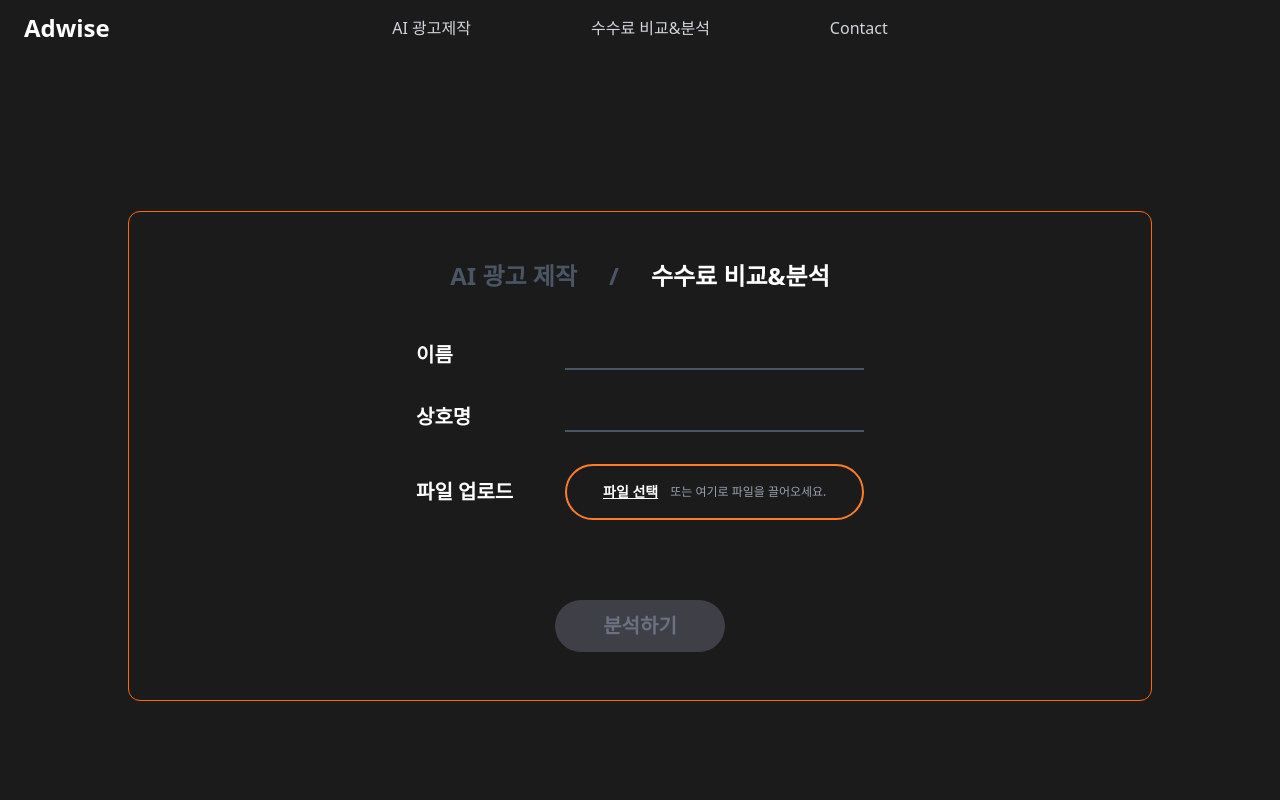
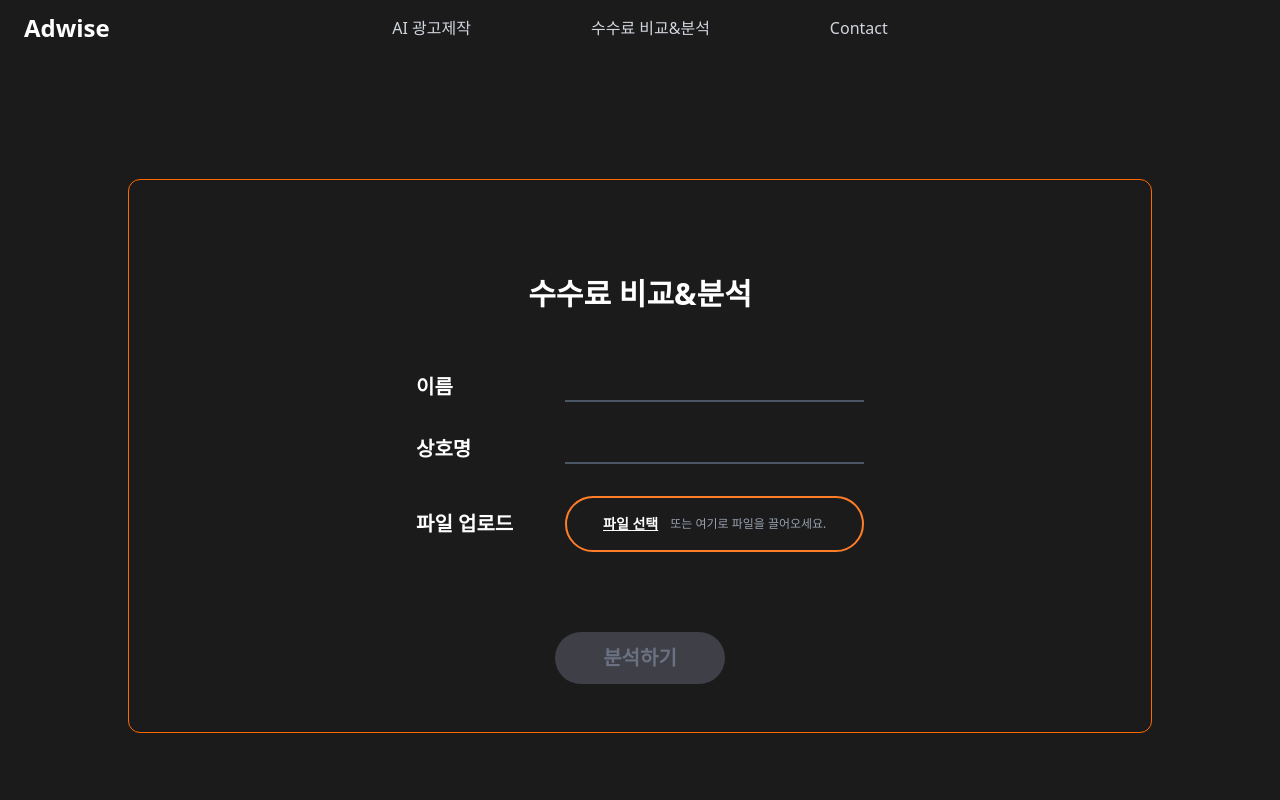
Before and after one commit to SKU-LikeLion13/Frontend, a React (Vite) app: page /cash in a window 1280 px wide. Shown: the top 800 px of the page. Built offline with nearby package versions, Linux system fonts and the light colour scheme.

Commit message:
Cash,Chat 구현

```diff
--- a/src/main.jsx
+++ b/src/main.jsx
@@ -6,6 +6,7 @@ import Header from './components/Header.jsx'
 import Footer from './components/Footer.jsx'
 import Home from './pages/Home.jsx'
 import CASH from './pages/CASH.jsx'
+import AIPlaceholder from './pages/AI.jsx'
 import CHAT from './pages/CHAT.jsx'
 import ChartResult from './pages/CHART_RESULT.jsx' // ChartResult 컴포넌트 임포트
 
@@ -25,7 +26,7 @@ const router = createBrowserRouter([
     element: (
       <>
         <Header />
-        <CASH key="ad" initialTab="ad" />
+        <AIPlaceholder />
         <Footer />
       </>
     ),
@@ -35,7 +36,7 @@ const router = createBrowserRouter([
     element: (
       <>
         <Header />
-        <CASH key="fee" initialTab="fee" />
+        <CASH key="fee" />
         <Footer />
       </>
     ),
--- a/src/pages/CASH.jsx
+++ b/src/pages/CASH.jsx
@@ -1,21 +1,27 @@
-// 이 파일은 '수수료 비교&분석' 및 'AI 광고 제작' 탭을 포함하는 메인 페이지 컴포넌트입니다.
-// 파일 업로드, 데이터 분석 요청, 그리고 결과 페이지로의 이동을 관리합니다.
+// --- CASH 페이지 메인 컴포넌트 ---
+// 이 파일은 '수수료 비교&분석' 탭을 포함하는 메인 페이지 컴포넌트임.
+// 주요 기능:
+// 1. 이름/상호명 입력 및 엑셀/CSV 파일 업로드
+// 2. 업로드된 파일을 읽어 JSON으로 변환
+// 3. 데이터 전처리(날짜 변환, 플랫폼 정규화 등)
+// 4. 분석 결과를 metrics.js의 processAnalysisData로 처리
+// 5. 결과 페이지("/chart-result")로 이동
+// 6. 작성 중인 폼 내용이 있는 경우 페이지 이탈 경고 표시
 
-// React 및 react-router-dom 라이브러리에서 필요한 기능들을 가져옵니다.
-import { useDropzone } from 'react-dropzone';
+import { useDropzone } from "react-dropzone";
 import React, { useState, useRef, useEffect, useCallback } from "react";
 import { useNavigate, useBlocker } from "react-router-dom";
-import * as XLSX from 'xlsx'; // 엑셀/CSV 파싱을 위한 xlsx 라이브러리
-import { normalizePlatform, processAnalysisData } from "../utils/metrics"; // 유틸리티 함수 임포트
+import * as XLSX from "xlsx"; // 엑셀/CSV 파싱용 라이브러리
+import { normalizePlatform, processAnalysisData } from "../utils/metrics"; // 데이터 처리 유틸리티
 
 // --- 공통 UI 컴포넌트 ---
 
-// 이름과 상호명을 입력받는 필드 컴포넌트
+// 이름과 상호명 입력 필드 컴포넌트
 const InputField = ({ label, value, onChange, ...props }) => (
   <div className="flex items-center justify-between">
     <label className="text-xl font-bold">{label}</label>
     <input
-      {...props} // type, name 등 추가적인 input 속성을 받습니다.
+      {...props} // type, name 등 추가 속성
       value={value}
       onChange={onChange}
       className="bg-[#1B1B1B] border-b-2 border-gray-600 w-2/3 text-lg text-white focus:outline-none focus:border-[#FF7D29] transition shadow-[inset_0_0_0_1000px_#1B1B1B] [caret-color:white] [&:-webkit-autofill]:[-webkit-text-fill-color:white] [&:-webkit-autofill:hover]:[-webkit-text-fill-color:white] [&:-webkit-autofill:focus]:[-webkit-text-fill-color:white]"
@@ -23,22 +29,25 @@ const InputField = ({ label, value, onChange, ...props }) => (
   </div>
 );
 
-// 엑셀/CSV 파일 업로드를 위한 드래그 앤 드롭 컴포넌트
+// 파일 업로드 드래그 앤 드롭 컴포넌트
 const FileUploadField = ({ file, onFileChange }) => {
-  // 파일 드롭 시 호출될 콜백 함수
-  const onDrop = useCallback((acceptedFiles) => {
+  const onDrop = useCallback(
+    (acceptedFiles) => {
       if (acceptedFiles.length > 0) {
-      onFileChange(acceptedFiles[0]);
+        onFileChange(acceptedFiles[0]); // 첫 번째 파일 선택
       }
-  }, [onFileChange]);
+    },
+    [onFileChange]
+  );
 
-  // react-dropzone 훅을 사용하여 드래그 앤 드롭 기능 구현
   const { getRootProps, getInputProps, isDragActive } = useDropzone({
     onDrop,
     accept: {
-      'application/vnd.openxmlformats-officedocument.spreadsheetml.sheet': ['.xlsx'],
-      'application/vnd.ms-excel': ['.xls'],
-      'text/csv': ['.csv'],
+      "application/vnd.openxmlformats-officedocument.spreadsheetml.sheet": [
+        ".xlsx",
+      ],
+      "application/vnd.ms-excel": [".xls"],
+      "text/csv": [".csv"],
     },
   });
 
@@ -46,18 +55,21 @@ const FileUploadField = ({ file, onFileChange }) => {
     <div className="flex items-center justify-between">
       <label className="text-xl font-bold">파일 업로드</label>
       <div
-        {...getRootProps()} // 드래그 앤 드롭 영역 속성
+        {...getRootProps()}
         className={`w-2/3 p-4 rounded-full transition-colors cursor-pointer border-2
           ${
-            isDragActive ? 'border-orange-500 bg-gray-800' : 'border-[#FF7D29] bg-transparent'
-          } flex items-center justify-center gap-3`} // 드래그 활성화 시 스타일 변경
+            isDragActive
+              ? "border-orange-500 bg-gray-800"
+              : "border-[#FF7D29] bg-transparent"
+          }
+          flex items-center justify-center gap-3`}
       >
-        <input {...getInputProps()} /> {/* 파일 선택 input */}
-        {file ? ( // 파일이 선택되었을 경우 파일 이름만 표시
+        <input {...getInputProps()} />
+        {file ? (
           <span className="font-semibold text-white whitespace-nowrap">
             {file.name}
           </span>
-        ) : ( // 파일이 선택되지 않았을 경우 기본 안내 텍스트 표시
+        ) : (
           <>
             <span className="font-semibold text-sm text-white underline whitespace-nowrap">
               파일 선택
@@ -72,7 +84,7 @@ const FileUploadField = ({ file, onFileChange }) => {
   );
 };
 
-// '분석하기' 버튼 컴포넌트
+// 분석 실행 버튼
 const ExecuteButton = ({ onClick, disabled, children }) => (
   <button
     onClick={onClick}
@@ -87,30 +99,29 @@ const ExecuteButton = ({ onClick, disabled, children }) => (
   </button>
 );
 
-// '수수료 비교&분석' 탭의 폼 컴포넌트
+// '수수료 비교&분석' 폼 컴포넌트
 const FeeAnalysis = ({ onExecute, onFormChange }) => {
-  // 폼 데이터 (이름, 상호명, 파일) 상태 관리
   const [formData, setFormData] = useState({
     name: "",
     businessName: "",
     file: null,
   });
 
-  // 폼 유효성 검사 (모든 필드가 채워져야 유효)
-  const isFormValid = !!(formData.name && formData.businessName && formData.file);
+  // 모든 필드가 채워져야 버튼 활성화
+  const isFormValid = !!(
+    formData.name &&
+    formData.businessName &&
+    formData.file
+  );
 
-  // 입력 필드 값 변경 핸들러
   const handleChange = (e) => {
     const { name, value } = e.target;
-    setFormData(prev => ({ ...prev, [name]: value }));
+    setFormData((prev) => ({ ...prev, [name]: value }));
   };
 
-  // 파일 변경 핸들러
-  const handleFileChange = (file) => {
-    setFormData(prev => ({ ...prev, file }));
-  };
+  const handleFileChange = (file) => setFormData((prev) => ({ ...prev, file }));
 
-  // 폼 데이터 변경 시 부모 컴포넌트에 알림 (페이지 이탈 방지용)
+  // 폼 변경 시 부모 컴포넌트에 알림 (페이지 이탈 방지용)
   useEffect(() => {
     const isDirty = !!(formData.name || formData.businessName || formData.file);
     onFormChange(isDirty);
@@ -118,19 +129,35 @@ const FeeAnalysis = ({ onExecute, onFormChange }) => {
 
   return (
     <div className="w-full flex flex-col items-center text-white mt-12">
+      <h1 className="text-white text-3xl font-bold pb-15">수수료 비교&분석</h1>
       <div className="w-full max-w-md space-y-8">
-        <InputField label="이름" type="text" name="name" value={formData.name} onChange={handleChange} />
-        <InputField label="상호명" type="text" name="businessName" value={formData.businessName} onChange={handleChange} />
+        <InputField
+          label="이름"
+          type="text"
+          name="name"
+          value={formData.name}
+          onChange={handleChange}
+        />
+        <InputField
+          label="상호명"
+          type="text"
+          name="businessName"
+          value={formData.businessName}
+          onChange={handleChange}
+        />
         <FileUploadField file={formData.file} onFileChange={handleFileChange} />
       </div>
-      <ExecuteButton onClick={() => onExecute(formData)} disabled={!isFormValid}>
+      <ExecuteButton
+        onClick={() => onExecute(formData)}
+        disabled={!isFormValid}
+      >
         분석하기
       </ExecuteButton>
     </div>
   );
 };
 
-// 데이터 처리 중 표시되는 로딩 화면 컴포넌트
+// 로딩 화면 컴포넌트
 const LoadingScreen = ({ name }) => (
   <div className="absolute inset-0 flex items-center justify-center z-50">
     <div className="bg-white text-black rounded-2xl p-12 flex flex-col items-center justify-center text-center shadow-2xl">
@@ -147,120 +174,81 @@ const LoadingScreen = ({ name }) => (
   </div>
 );
 
-// 탭 전환 버튼 컴포넌트
-const TabButton = ({ isActive, onClick, children }) => (
-  <h2
-    onClick={onClick}
-    className={`cursor-pointer transition-colors ${
-      isActive ? "text-white" : "text-gray-600"
-    }`}
-  >
-    {children}
-  </h2>
-);
-
-// 'AI 광고 제작' 탭의 플레이스홀더 컴포넌트
-const AIPlaceholder = () => (
-    <div className="w-full flex flex-col items-center text-center text-gray-500 mt-24">
-      <h3 className="text-2xl font-bold">AI 광고 제작 기능 준비 중</h3>
-      <p className="mt-4 text-lg">팀원이 열심히 개발하고 있어요. 조금만 기다려주세요!</p>
-    </div>
-);
-
-
-// --- 메인 CASH 페이지 컴포넌트 ---
-const CASH = ({ initialTab = "ad" }) => {
-  // 활성 탭, 로딩 상태, 폼 변경 여부 등 상태 관리
-  const [activeTab, setActiveTab] = useState(initialTab);
+// --- 메인 CASH 페이지 ---
+const CASH = () => {
   const [isLoading, setIsLoading] = useState(false);
   const [loadingName, setLoadingName] = useState("");
   const [isFormDirty, setIsFormDirty] = useState(false);
   const [formResetKey, setFormResetKey] = useState(0);
 
-  const navigate = useNavigate(); // 페이지 이동 훅
+  const navigate = useNavigate();
   const isNavigatingAfterExecute = useRef(false); // 분석 후 페이지 이동 중인지 여부
 
-  // 폼 초기화 함수
   const resetForms = useCallback(() => {
     setIsFormDirty(false);
-    setFormResetKey(prev => prev + 1);
+    setFormResetKey((prev) => prev + 1);
   }, []);
 
-  // 페이지 이탈 방지 훅 (작성 중인 내용이 있을 경우 경고)
+  // 페이지 이탈 경고
   useBlocker(
     useCallback(
       ({ currentLocation, nextLocation }) => {
         if (isNavigatingAfterExecute.current) return false; // 분석 후 이동 중이면 경고 안함
-        if (isFormDirty && activeTab === 'fee' && currentLocation.pathname !== nextLocation.pathname) {
+        if (isFormDirty && currentLocation.pathname !== nextLocation.pathname) {
           return !window.confirm(
             "작성중인 내용이 있습니다. 페이지를 이동하시겠습니까? 작성중인 내용은 저장되지 않습니다."
           );
         }
         return false;
       },
-      [isFormDirty, activeTab]
+      [isFormDirty]
     )
   );
 
-  // 탭 전환 핸들러
-  const handleTabSwitch = (tab) => {
-    if (isFormDirty && activeTab === 'fee') {
-      const confirmSwitch = window.confirm(
-        "작성중인 내용이 있습니다. 이동하시겠습니까? 작성중인 내용은 저장되지 않습니다."
-      );
-      if (!confirmSwitch) return;
-    }
-    setActiveTab(tab);
-    resetForms();
-  };
-
-  // '수수료 분석' 실행 함수 (파일 파싱 및 데이터 처리)
-  const handleFeeExecute = useCallback((formData) => {
-    // 1. 파일 유효성 검사
+  // 수수료 분석 실행 함수
+  const handleFeeExecute = useCallback(
+    (formData) => {
       if (!formData.file) {
         alert("분석할 엑셀/CSV 파일을 업로드해주세요.");
         return;
       }
 
-    // 2. 로딩 상태 설정 및 UI 업데이트
       isNavigatingAfterExecute.current = true;
       setIsLoading(true);
       setLoadingName(formData.name);
 
-    // 3. 파일 읽기 및 파싱
       const reader = new FileReader();
       reader.onload = (e) => {
         try {
           const data = e.target.result;
-        const workbook = XLSX.read(data, { type: 'binary' });
+          const workbook = XLSX.read(data, { type: "binary" });
           const sheetName = workbook.SheetNames[0];
           const worksheet = workbook.Sheets[sheetName];
-        const jsonData = XLSX.utils.sheet_to_json(worksheet); // JSON 형태로 변환
+          const jsonData = XLSX.utils.sheet_to_json(worksheet);
 
-        // 4. 원시 데이터 가공 (날짜 형식 변환, 플랫폼 정규화)
-        const rawData = jsonData.map(row => {
+          const rawData = jsonData.map((row) => {
             let date = row.date;
-          if (typeof date === 'number') { // Excel 날짜 형식(숫자) 처리
+            if (typeof date === "number") {
               const excelEpoch = new Date(1899, 11, 30);
-            const excelDate = new Date(excelEpoch.getTime() + date * 86400000);
-            date = excelDate.toISOString().split('T')[0];
+              const excelDate = new Date(
+                excelEpoch.getTime() + date * 86400000
+              );
+              date = excelDate.toISOString().split("T")[0];
             }
             return { ...row, date, platform: normalizePlatform(row.platform) };
           });
 
-        // 5. 중앙화된 데이터 처리 함수 호출 (metrics.js에서 임포트)
           const analysisResult = processAnalysisData(rawData);
 
-        // 6. 로딩 해제 및 결과 페이지로 이동
           setTimeout(() => {
             setIsLoading(false);
             resetForms();
-          navigate("/chart-result", { state: { analysisResult, name: formData.name } });
+            navigate("/chart-result", {
+              state: { analysisResult, name: formData.name },
+            });
             isNavigatingAfterExecute.current = false;
-        }, 3000); // 3초 지연 (로딩 화면 보여주기 위함)
-
+          }, 3000);
         } catch (error) {
-        // 파일 처리 중 오류 발생 시
           setIsLoading(false);
           alert(`파일 처리 중 오류가 발생했습니다: ${error.message}`);
           isNavigatingAfterExecute.current = false;
@@ -268,39 +256,25 @@ const CASH = ({ initialTab = "ad" }) => {
       };
 
       reader.onerror = (error) => {
-      // 파일 읽기 중 오류 발생 시
         setIsLoading(false);
         alert(`파일을 읽는 중 오류가 발생했습니다: ${error.message}`);
         isNavigatingAfterExecute.current = false;
       };
 
-    reader.readAsBinaryString(formData.file); // 파일을 이진 문자열로 읽기
-
-  }, [navigate, resetForms]); // 의존성 배열
+      reader.readAsBinaryString(formData.file);
+    },
+    [navigate, resetForms]
+  );
 
   return (
     <div className="flex items-center justify-center min-h-screen bg-[#1B1B1B] text-white font-sans">
       <div className="relative w-full max-w-5xl bg-[#1B1B1B] border border-orange-500 rounded-xl p-12 flex flex-col mx-4 my-24">
         <div className={`${isLoading ? "filter blur-sm" : ""}`}>
-          <div className="flex justify-center items-center gap-8 text-2xl font-bold mb-8">
-            <TabButton isActive={activeTab === "ad"} onClick={() => handleTabSwitch("ad")}>
-              AI 광고 제작
-            </TabButton>
-            <span className="text-gray-600">/</span>
-            <TabButton isActive={activeTab === "fee"} onClick={() => handleTabSwitch("fee")}>
-              수수료 비교&분석
-            </TabButton>
-          </div>
-
-          {activeTab === "ad" && <AIPlaceholder />}
-
-          {activeTab === "fee" && (
           <FeeAnalysis
             key={`fee-form-${formResetKey}`}
             onExecute={handleFeeExecute}
             onFormChange={setIsFormDirty}
           />
-          )}
         </div>
 
         {isLoading && <LoadingScreen name={loadingName} />}
--- a/src/pages/CHART_RESULT.jsx
+++ b/src/pages/CHART_RESULT.jsx
@@ -76,9 +76,9 @@ const AiAnalysisSummary = ({ platformData }) => {
         const simplifiedData = platformData.map((p) => ({
           platform: p.platform,
           cpc: Math.round(p.cpc),
-          cvr: (p.cvr * 100).toFixed(1),
-          roas: (p.roas * 100).toFixed(1),
-          roi: (p.roi * 100).toFixed(1),
+          cvr: (p.cvr).toFixed(1),
+          roas: (p.roas).toFixed(1),
+          roi: (p.roi).toFixed(1),
         }));
 
         const response = await fetch("/api/analyze-metrics", {
```
Also changed, not shown: src/pages/AI.jsx (+7 -8 lines), 1 other file (tests, documents, lock files or other folders). Lines whose indentation alone changed are shown as unchanged.
